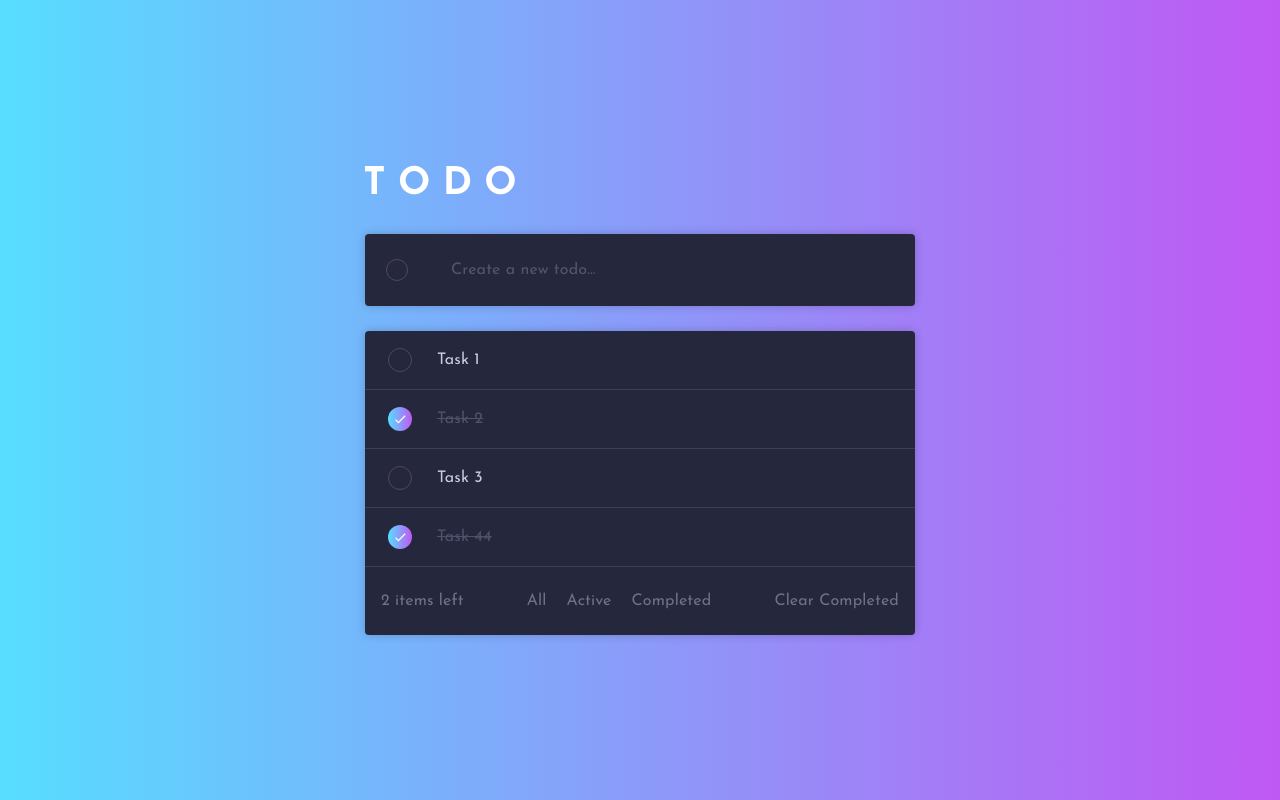
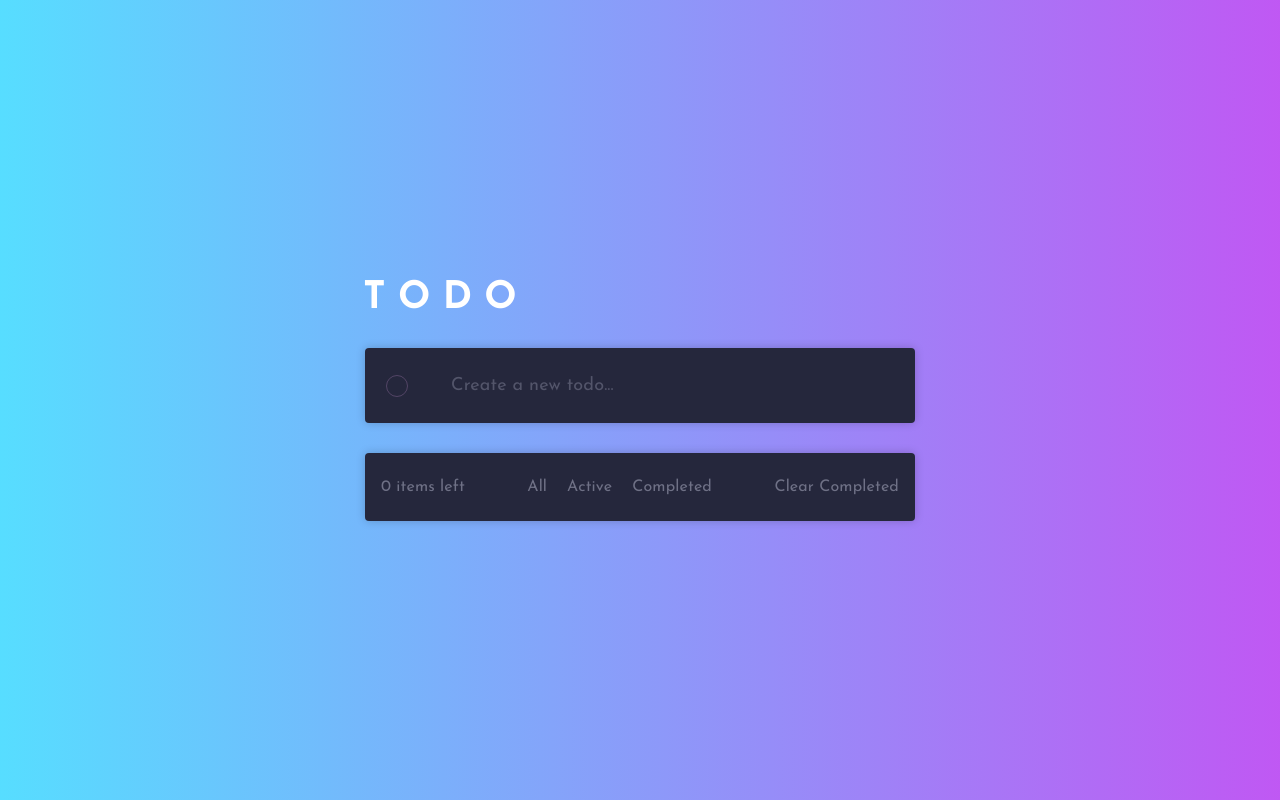
Before and after one commit to OptimaLPro/Todo, a React (Create React App) app: page / in a window 1280 px wide. Built offline with nearby package versions, Linux system fonts and the light colour scheme.

Commit message:
Can add new task. All saved to localStorage. 'Clear completed' done.

```diff
--- a/public/index.html
+++ b/public/index.html
@@ -26,7 +26,7 @@
       work correctly both with client-side routing and a non-root public URL.
       Learn how to configure a non-root public URL by running `npm run build`.
     -->
-  <title>React App</title>
+  <title>Todo.</title>
 </head>
 
 <body>
--- a/src/App.js
+++ b/src/App.js
@@ -1,16 +1,12 @@
 import logo from './logo.svg';
 import './App.css';
-import TodoContainer from './TodoContainer';
-import CreateContainer from './CreateContainer';
+import MainContent from './MainContent';
+
 
 function App() {
   return (
     <div className="App">
-      <header className="App-header">
-        <div className="title">T O D O</div>
-        <CreateContainer />
-        <TodoContainer />
-      </header>
+      <MainContent />
     </div>
   );
 }
--- a/src/CreateContainer.js
+++ b/src/CreateContainer.js
@@ -5,59 +5,58 @@ import ListItemButton from '@mui/material/ListItemButton';
 import ListItemIcon from '@mui/material/ListItemIcon';
 import TextField from '@mui/material/TextField';
 import TodoListIcon from './TodoListIcon';
-import CreateTask from './CreateTask';
 
-export default function CheckboxList() {
+export default function CreateContainer({ onTaskAdded }) {
     const [taskName, setTaskName] = React.useState('');
+    const [counter, setCounter] = React.useState(0);
 
     const handleTaskNameChange = (event) => {
         setTaskName(event.target.value);
     };
 
-    const handleCreateTask = () => {
-        // Handle creating the task with the entered task name
-        console.log('Creating task:', taskName);
-        // Reset taskName after creating the task
-        setTaskName('');
+    const handleKeyDown = (event) => {
+        if (event.key === 'Enter' && taskName.trim() !== '') {
+            const newTask = { id: localStorage.length, value: taskName, completed: false };
+            localStorage.setItem(localStorage.length, JSON.stringify(newTask));
+            onTaskAdded(newTask); // Call the callback function to update TodoContainer
+            setTaskName('');
+            setCounter(localStorage.length);
+        }
     };
 
     return (
-        <List sx={{ width: '100%', maxWidth: 550, bgcolor: '#25273c', marginBottom: '25px', paddingBottom: '0px', paddingTop: '0px' }} className='create-container'>
-            <ListItem
-                disablePadding
-            >
+        <List sx={{ width: '100%', maxWidth: 550, bgcolor: '#25273c', marginBottom: '30px', paddingBottom: '0px', paddingTop: '0px' }} className='create-container'>
+            <ListItem disablePadding>
                 <ListItemButton role={undefined}>
                     <ListItemIcon>
                         <TodoListIcon />
                     </ListItemIcon>
-
                     <TextField
                         value={taskName}
                         placeholder="Create a new todo..."
                         onChange={handleTaskNameChange}
+                        onKeyDown={handleKeyDown}
                         InputProps={{
                             style: {
                                 fontFamily: 'Josefin Sans',
                                 fontWeight: 'unset',
-                                color: '#9395ab'
-                            }
+                                color: '#9395ab',
+                                fontSize: '18px',
+                            },
                         }}
                         sx={{
                             '& .MuiOutlinedInput-root': {
-                                border: 'none', // Remove the black border
+                                border: 'none',
                                 '& fieldset': {
-                                    border: 'none', // Remove the black border on hover
+                                    border: 'none',
                                 },
                                 '&.Mui-focused fieldset': {
-                                    border: 'none', // Remove the blue focus outline
+                                    border: 'none',
                                 },
                             },
                         }}
                         fullWidth
-
                     />
-
-                    <CreateTask onClick={handleCreateTask} />
                 </ListItemButton>
             </ListItem>
         </List>
--- /dev/null
+++ b/src/MainContent.js
@@ -0,0 +1,23 @@
+import React, { useState } from 'react';
+import TodoContainer from './TodoContainer';
+import CreateContainer from './CreateContainer';
+
+const MainContent = () => {
+    const [tasks, setTasks] = useState([]);
+
+    const onTaskAdded = (newTask) => {
+        setTasks([...tasks, newTask]);
+    };
+
+    return (
+        <>
+            <header className="App-header">
+                <div className="title">T O D O</div>
+                <CreateContainer onTaskAdded={onTaskAdded} />
+                <TodoContainer newTasks={tasks}/>
+            </header>
+        </>
+    );
+}
+
+export default MainContent;
--- a/src/TodoContainer.js
+++ b/src/TodoContainer.js
@@ -1,80 +1,132 @@
-import * as React from 'react';
+import React, { useEffect } from 'react';
 import List from '@mui/material/List';
 import ListItem from '@mui/material/ListItem';
 import ListItemButton from '@mui/material/ListItemButton';
 import ListItemIcon from '@mui/material/ListItemIcon';
 import ListItemText from '@mui/material/ListItemText';
-import IconButton from '@mui/material/IconButton';
 import Divider from '@mui/material/Divider';
 import CustomCheckbox from './CustomCheckbox'; // Import the custom checkbox component
-import tasksData from './tasks.json';
 import ListFilter from './ListFilter';
 
-export default function CheckboxList() {
-    const [checked, setChecked] = React.useState(tasksData.tasks.filter((task) => task.completed).map((task) => task.id));
-    const [tasks, setTasks] = React.useState(tasksData.tasks);
+export default function CheckboxList(newTasks) {
+    const [checked, setChecked] = React.useState(() => {
+        return [];
+        // const storedChecked = localStorage.getItem('checked') ? localStorage.getItem('checked').split(',') : [];
+        // console.log('Stored checked:', storedChecked);
+        // return storedChecked;
+    });
+
+    const [tasks, setTasks] = React.useState(() => {
+        const storedTasks = [];
+        for (let i = 0; i < localStorage.length; i++) {
+            if (isNaN(localStorage.key(i))) continue;
+            const taskKey = parseInt(localStorage.key(i));
+            const taskValue = JSON.parse(localStorage.getItem(taskKey));
+            const storedTask = { id: taskKey, value: taskValue.value, completed: taskValue.completed };
+            storedTasks.push(storedTask);
+        }
+        console.log('Stored tasks:', storedTasks);
+        storedTasks.sort((a, b) => a.id - b.id); // Sort tasks by id in ascending order
+
+        return storedTasks;
+    });
+
+
+    // useEffect(() => {
+    //     // localStorage.setItem('checked', checked);
+    //     console.log('Checked:', checked);
+    // }, [checked]);
+
+    useEffect(() => {
+        newTasks = newTasks.newTasks || [];
+        if (newTasks.length > 0) {
+            console.log('New task:', newTasks[newTasks.length - 1]);
+            const updatedTasks = [...tasks, newTasks[newTasks.length - 1]];
+            setTasks(updatedTasks);
+        }
+    }, [newTasks]);
 
     const handleToggle = (taskId) => () => {
-        const currentIndex = checked.indexOf(taskId);
-        const newChecked = [...checked];
+        const updatedTasks = tasks.map(task =>
+            task.id === taskId ? { ...task, completed: !task.completed } : task
+        );
+        setTasks(updatedTasks);
 
-        if (currentIndex === -1) {
-            newChecked.push(taskId);
-        } else {
-            newChecked.splice(currentIndex, 1);
+        for (let i = 0; i < localStorage.length; i++) {
+            if (isNaN(localStorage.key(i))) continue;
+            const taskKey = parseInt(localStorage.key(i));
+            const taskValue = JSON.parse(localStorage.getItem(taskKey));
+            if (taskValue.id === taskId) {
+                taskValue.completed = !taskValue.completed;
+                // taskValue.checked = !taskValue.checked;
+                localStorage.setItem(taskKey, JSON.stringify(taskValue));
+                console.log('Task value:', taskValue);
             }
-        console.log(newChecked);
-        setChecked(newChecked);
+        }
     };
 
     const deleteCompleted = () => {
+        const updatedTasks = tasks.filter((task) => !task.completed);
+
+        for (let i = localStorage.length - 1; i >= 0; i--) {
+            const key = localStorage.key(i);
+            if (key && !isNaN(key)) {
+                const taskValue = JSON.parse(localStorage.getItem(key));
+                console.log('Task value:', taskValue);
+                if (taskValue && taskValue.completed) {
+                    console.log('Removing task:', taskValue);
+                    localStorage.removeItem(key);
+                    console.log(localStorage.length);
+                }
+            }
+        }
+
+        setTasks(updatedTasks);
         setChecked([]);
-        tasksData.tasks = tasksData.tasks.filter((task) => !checked.includes(task.id));
-        setChecked(tasksData.tasks.filter((task) => task.completed).map((task) => task.id));
     };
+
 
     return (
         <List sx={{ width: '100%', maxWidth: 550, bgcolor: '#25273c', paddingBottom: '0px', paddingTop: '0px' }} className='todo-container'>
-            {tasksData.tasks.map((task) => {
+            {tasks.map((task) => {
                 const labelId = `checkbox-list-label-${task.id}`;
-                const isTaskChecked = checked.includes(task.id);
+                // const isTaskChecked = checked.includes(task.id);
+                const isTaskChecked = task.completed;
 
                 return (
-                    <><ListItem
-                        key={task.id}
-                        disablePadding>
-                        <ListItemButton role={undefined} onClick={handleToggle(task.id)} >
+                    <React.Fragment key={task.id}>
+                        <ListItem disablePadding>
+                            <ListItemButton role={undefined} onClick={handleToggle(task.id)}>
                                 <ListItemIcon>
-                                <CustomCheckbox // Use the custom checkbox component
+                                    <CustomCheckbox
                                         edge="start"
-                                    checked={checked.includes(task.id)}
+                                        checked={isTaskChecked}
                                         tabIndex={-1}
                                         disableRipple
                                         inputProps={{ 'aria-labelledby': labelId }}
                                         sx={{ color: '#ffffff' }}
                                     />
                                 </ListItemIcon>
-
                                 <ListItemText
                                     id={labelId}
-                                primary={task.name}
+                                    primary={task.value}
                                     primaryTypographyProps={{
                                         style: {
                                             fontFamily: 'Josefin Sans', fontWeight: 'unset',
                                             color: isTaskChecked ? '#4f526b' : '#cacbe2',
-                                        textDecoration: isTaskChecked ? 'line-through' : 'none'
+                                            textDecoration: isTaskChecked ? 'line-through' : 'none',
                                         }
-                                }} // Apply fontFamily using TypographyProps
+                                    }}
                                 />
                             </ListItemButton>
                         </ListItem>
                         <Divider className='divider' component="li" />
-                    </>
+                    </React.Fragment>
                 );
             })}
             <ListItem className='action-bar'>
-                <ListItemText primary={`${tasksData.tasks.length - checked.length} items left`} primaryTypographyProps={{ style: { fontSize: '30', fontFamily: 'Josefin Sans', fontWeight: 'unset', color: '#6f7186' } }} />
-                <ListFilter checked={checked} setChecked={setChecked} handleToggle={() => handleToggle} tasks={tasks} setTasks={setTasks} />
+                <ListItemText primary={`${tasks.length - checked.length} items left`} primaryTypographyProps={{ style: { fontSize: '30', fontFamily: 'Josefin Sans', fontWeight: 'unset', color: '#6f7186' } }} />
+                <ListFilter checked={checked} setChecked={setChecked} />
                 <ListItemText primary={`Clear Completed`} primaryTypographyProps={{ style: { fontSize: '30', fontFamily: 'Josefin Sans', fontWeight: 'unset', color: '#6f7186', textAlign: "right", cursor: "pointer" } }} onClick={deleteCompleted} />
             </ListItem>
         </List>
```
Also changed, not shown: src/ListFilter.js (+39 -6 lines). Lines whose indentation alone changed are shown as unchanged.
